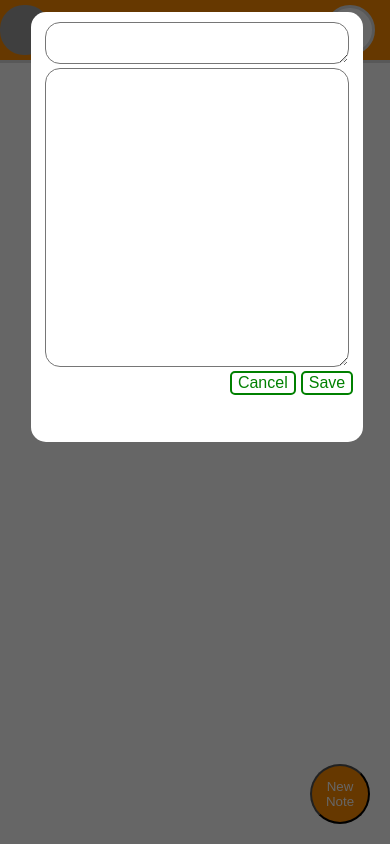
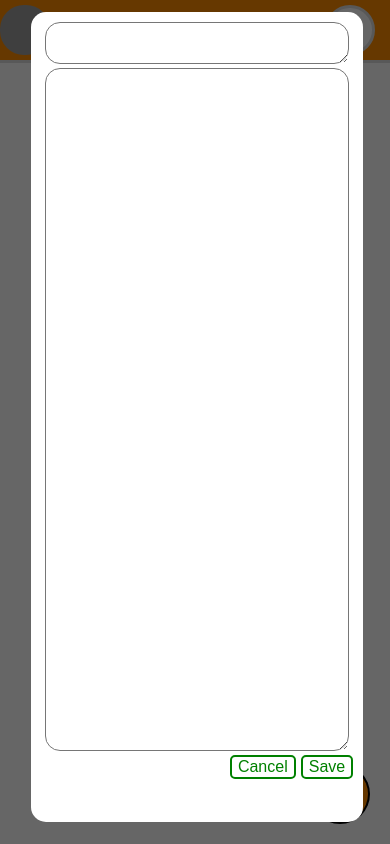
Before and after one commit to AzureKingStudios/azureking-notes, a React (Create React App) app in the folder client/: page / in a window 390 px wide. Both pictures are taken after a click on the button "New Note". Built offline with nearby package versions, Linux system fonts and the light colour scheme; grey boxes are pictures that could not be loaded.

Commit message:
Make modal height on mobile fit screen

```diff
--- a/client/src/App.css
+++ b/client/src/App.css
@@ -147,12 +147,12 @@
   margin-left: 8%;
   padding: 10px;
   border-radius: 15px;
-  height: calc(50% - 12px);
+  height: calc(95% - 12px);
 }
 
 .note-input-body {
   /* width: 595px; */
-  height: 70%;
+  height: 85%;
   overflow: auto;
   /* border-radius: 15px; */
 }
@@ -165,7 +165,7 @@
 }
 
 .modal-btn-container {
-  height: 10%;
+  height: 5%;
   width: 100%;
 }
 
```
